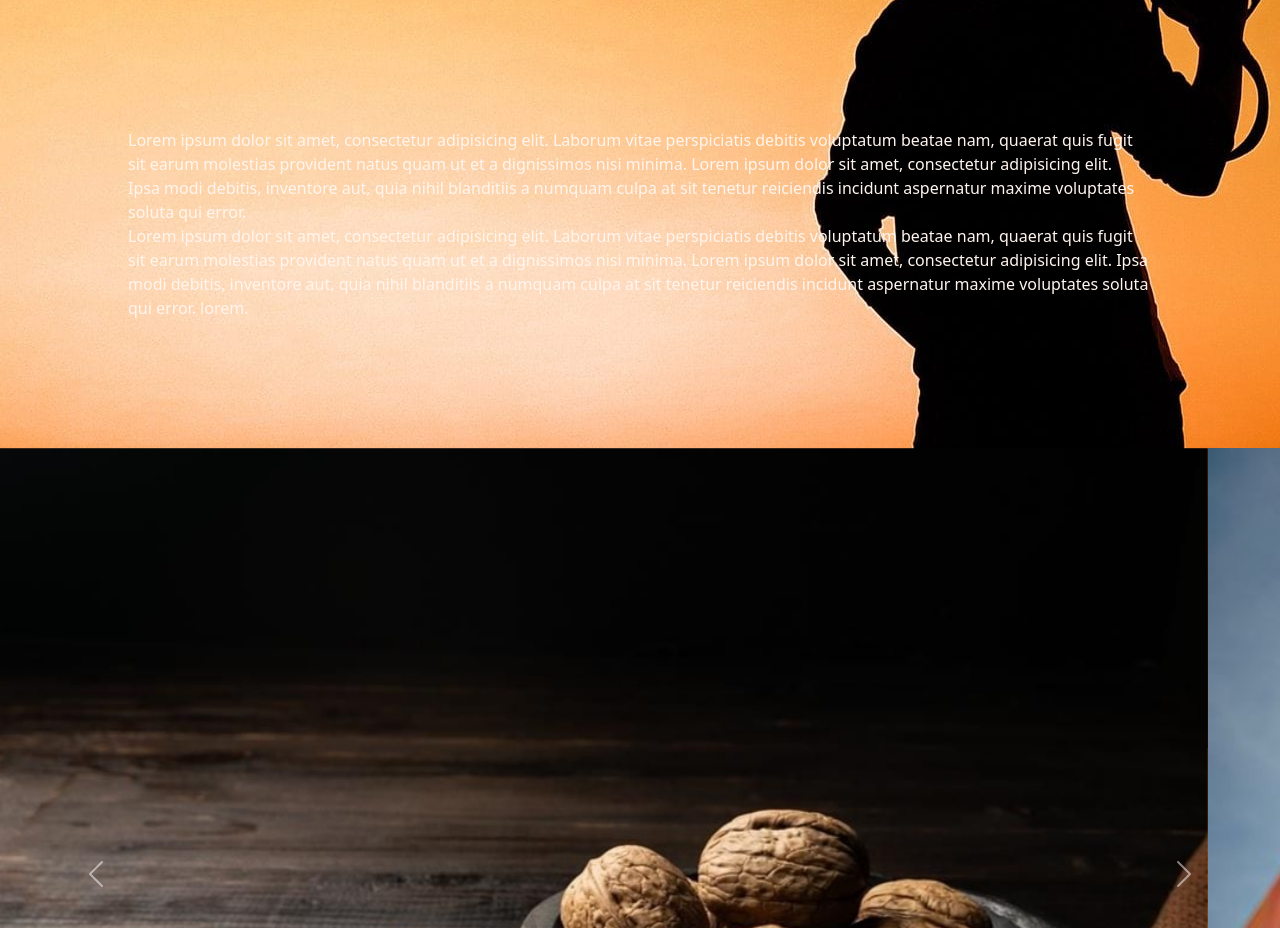
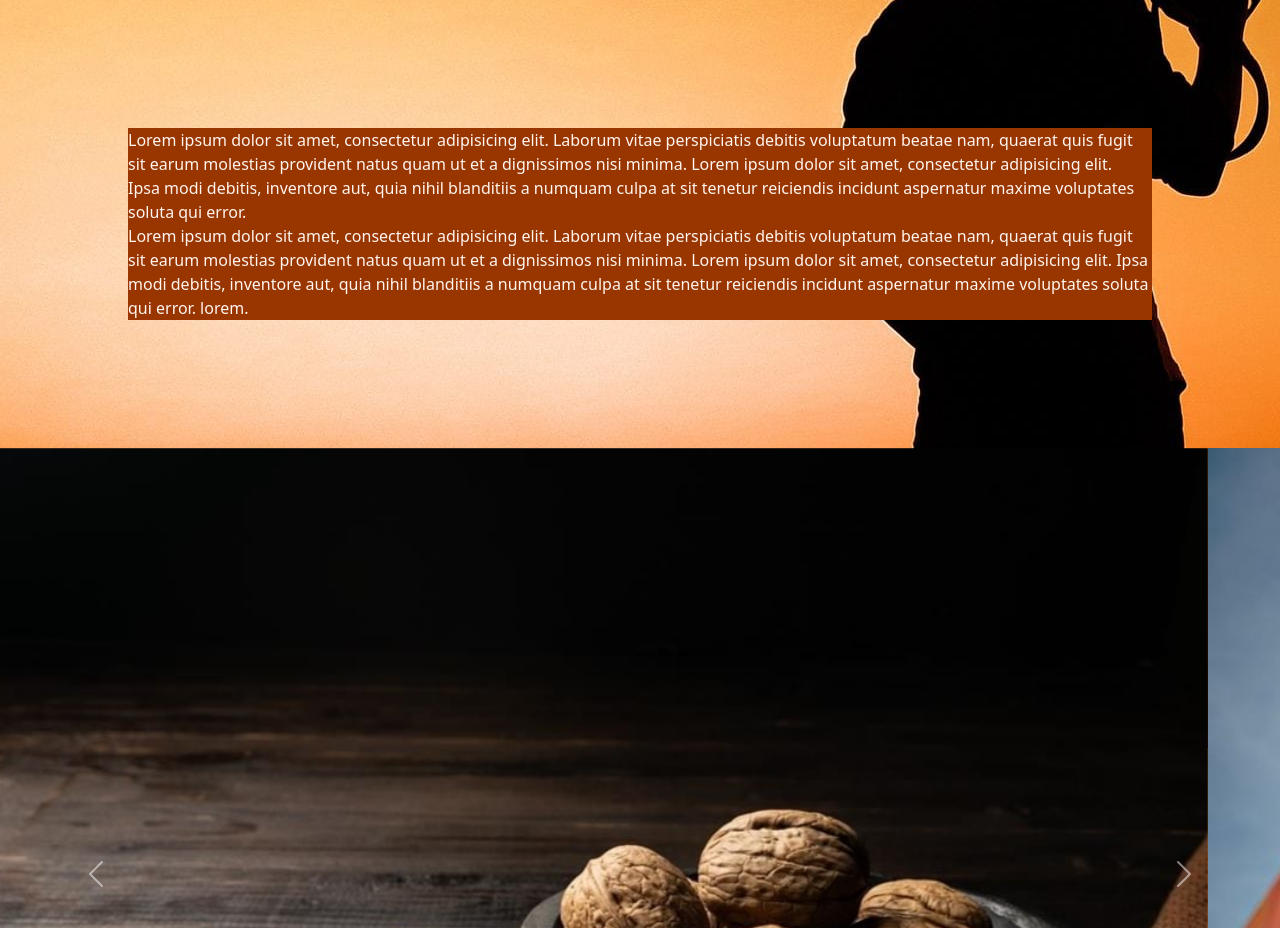
Before and after one commit to kevacode/kevcode, a website: page index.html in a window 1280 px wide. Shown: the part 1300-2228 px from the top of the page. Drawn offline with nearby package versions, Linux system fonts and the light colour scheme.

Commit message:
agregue fondo a la clase texto.

```diff
--- a/estilos.css
+++ b/estilos.css
@@ -101,7 +101,9 @@ ul li:hover ul {
 
 .textos {
   color: seashell;
-  margin: 10%; }
+  margin: 10%;
+  background-color:#993600;
+}
 
 .tituloInicio {
   font-size: 45px;
```
